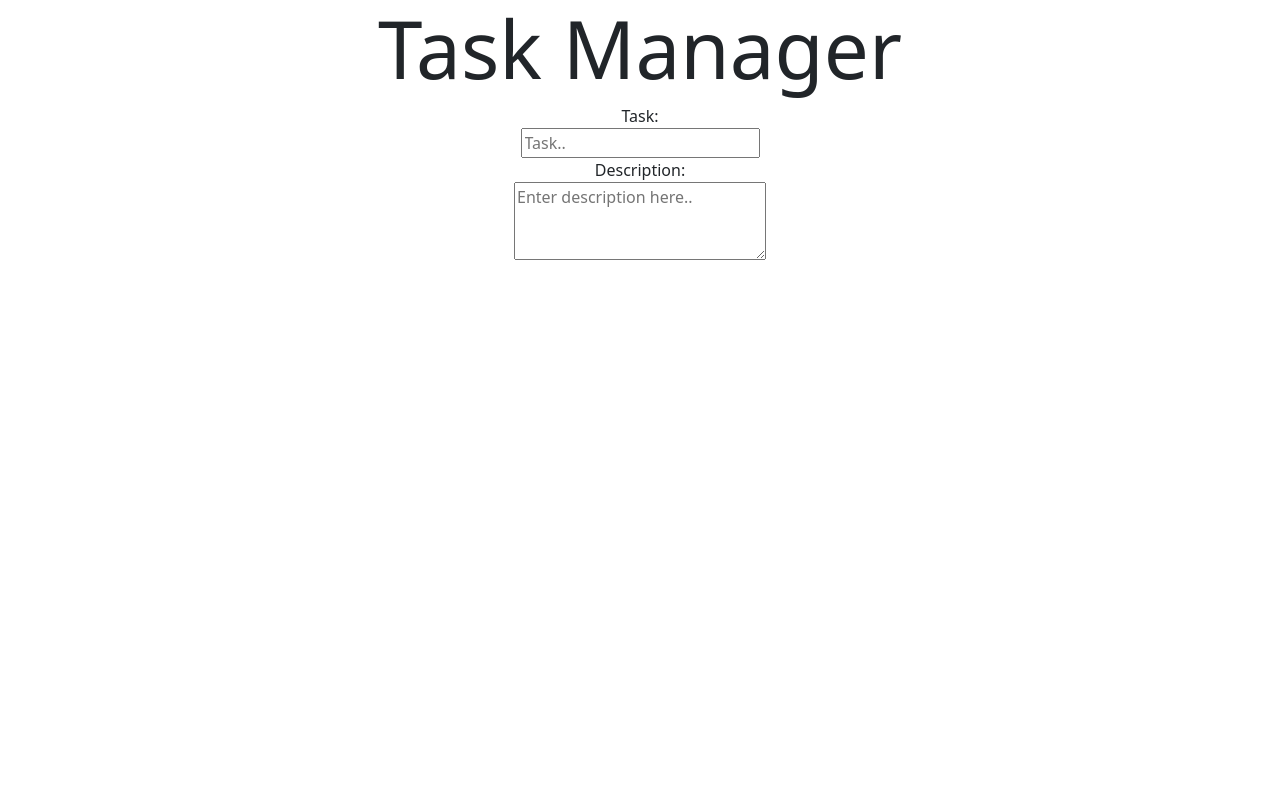
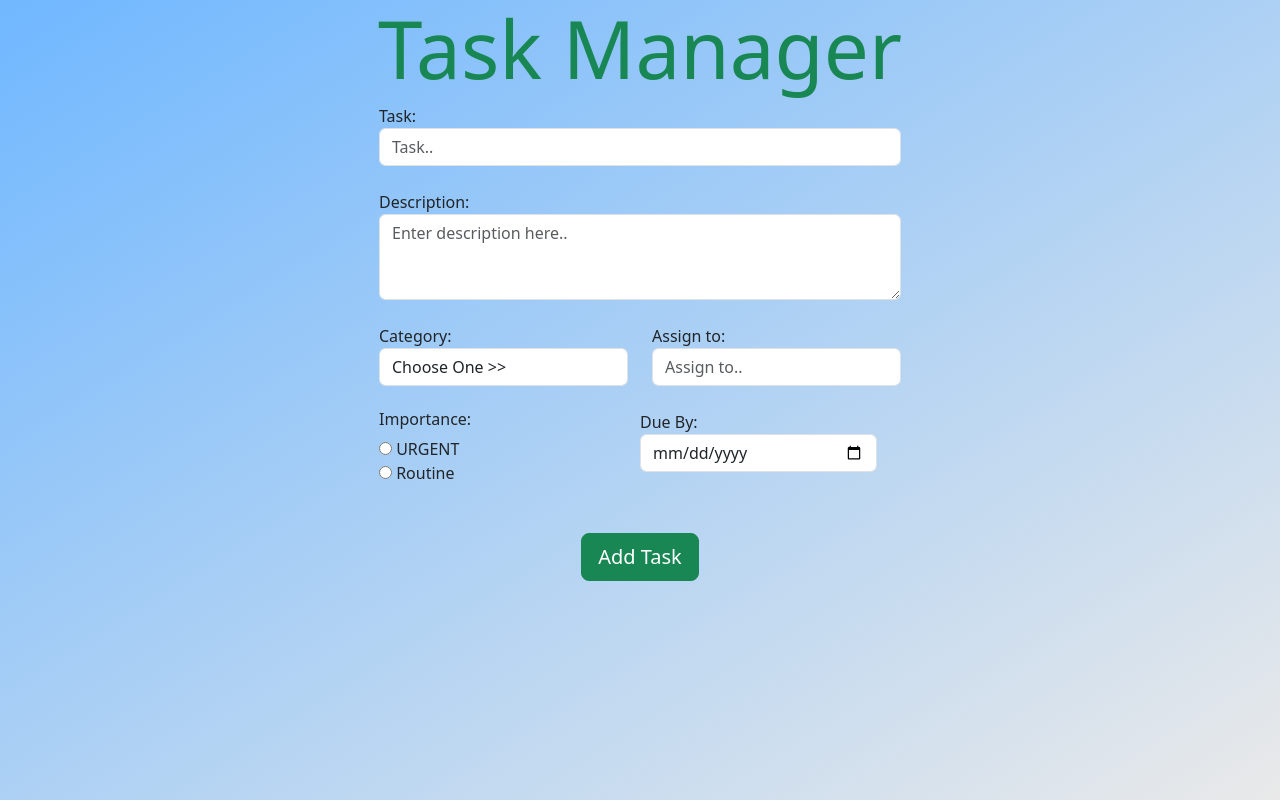
Before and after one commit to ragranato/task-manager, a plain HTML site: page index.html in a window 1280 px wide. Drawn offline with nearby package versions, Linux system fonts and the light colour scheme.

Commit message:
finished form elements, added appropriate bootstrap, changed background to gradient

```diff
--- a/assets/css/style.css
+++ b/assets/css/style.css
@@ -0,0 +1,12 @@
+body {
+    background-image: linear-gradient(to bottom right, rgba(51, 153, 255, 0.7), rgba(224, 224, 224, 0.7));
+    min-height: 100vh;
+    background-repeat: no-repeat;
+    background-size: cover;
+}
+
+
+
+h6 {
+    font-weight: normal;
+}
--- a/index.html
+++ b/index.html
@@ -12,21 +12,58 @@
   <header class="container">
     <div class="row">
       <div class="col-12">
-        <h1 class="display-1 text-center">Task Manager</h1>
+        <h1 class="display-1 text-center text-success">Task Manager</h1>
       </div>
     </div>
   </header>
-  <section class="container text-center" id="form-elements">
+  <section class="container" id="form-elements">
     <div class="row">
-      <div class="col">
-        <div class="row">
-          <div class="col">
-            <form class="">
+      <div class="col-12">
+        <div class="row ">
+          <div class="col-6 mx-auto">
+            <section>
+              <form class="form-group container" id="task-form">
                 <label for="task" class="labels">Task:</label><br>
-                <input type="text" id="task" name="task" placeholder="Task.."><br>
+                <input class="form-control" type="text" id="task" name="task" placeholder="Task.."><br>
                 <label for="description" class="labels">Description:</label><br>
-                <textarea type="text" id="description" name="description" rows='3' cols="25" placeholder="Enter description here.."></textarea>
-            </form>
+                <textarea class="form-control" type="text" id="description" name="description" rows='3' cols="25" placeholder="Enter description here.."></textarea><br>
+                <div class="row">
+                  <div class="col">
+                    <label for="category" class="labels">Category:</label><br>
+                    <select class="form-control" name="categories" id="category">
+                      <option value="choose" selected disabled hidden>Choose One >></option>
+                      <option value="errand">Errand</option>
+                      <option value="chore">Chore</option>
+                      <option value="work">Work</option>
+                      <option value="kids">Kids</option>
+                    </select>
+                  </div>
+                  <div class="col">
+                    <label for="assign" class="labels">Assign to:</label><br>
+                    <input class="form-control" type="text" id="assign" name="assign" placeholder="Assign to.."><br>
+                  </div>
+                  <div class="row">
+                    <div class="col">
+                      <h6>Importance:</h6>
+                      <input  type="radio" id="urgent" name="importance" value="urgent">
+                      <label for="urgent">URGENT</label><br>
+                      <input  type="radio" id="non-urgent" name="importance" value="non-urgent">
+                      <label for="non-urgent">Routine</label><br>
+                    </div>
+                    <div class="col">
+                      <label for="due" class="labels">Due By:</label><br>
+                      <input class="form-control" type="date" id="due" name="due">
+                    </div>
+                  </div>
+                </div>
+              </form><br><br>
+              <div class="row text-center">
+                <div class="col">
+                  <button class="btn btn-success btn-lg btn-block"type="submit" form="task-form" value="Add">Add Task</button>
+                </div>
+              </div>
+            </section>
+
           </div>
         </div>
       </div>
```
